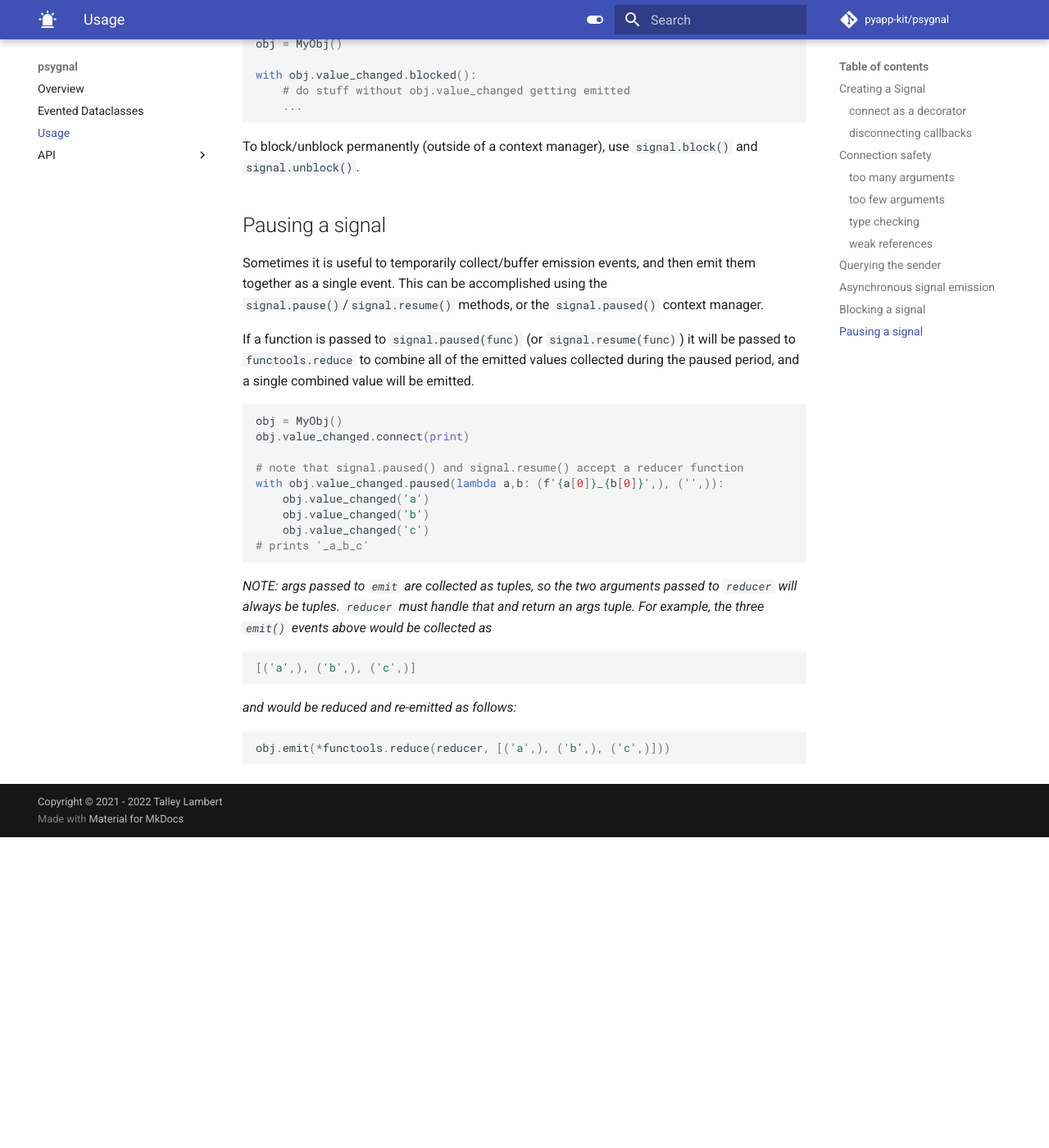
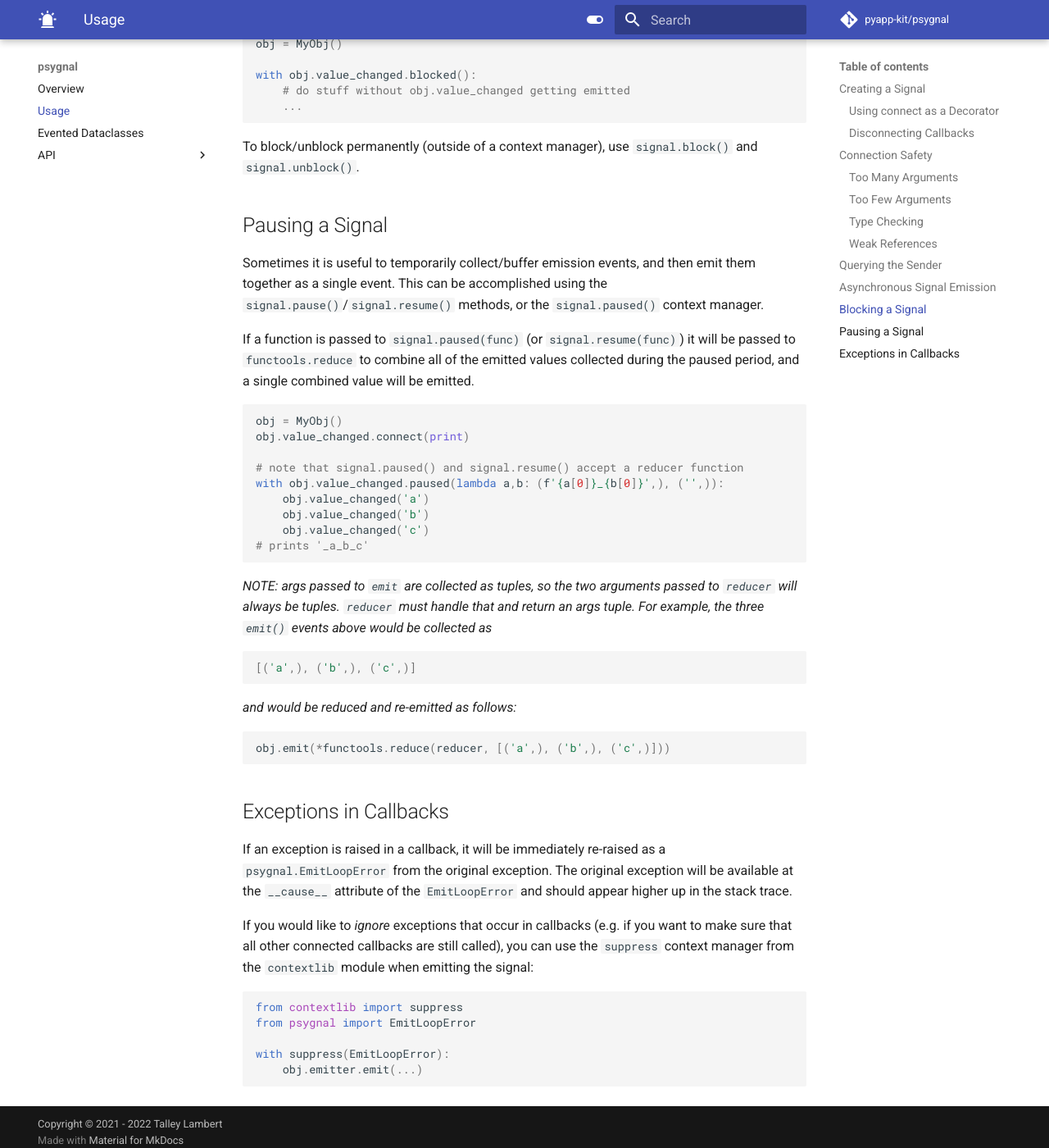
Before and after one commit to pyapp-kit/psygnal, an MkDocs documentation site: the page built from docs/usage.md, in a window 1280 px wide and 1400 px high, scrolled down 5497 px. Shown: the whole window at 82% size. Built offline with MkDocs 1.6.1 and Material for MkDocs 9.7.7, drawn with Linux system fonts in a browser that asks for light colours; comment, search, counter and statistics services are not loaded; before the commit the page ends 6518 px from its top, so only the background shows below that; some of the changed text lies outside the part shown.

Commit message:
docs: upate docs a bit

````diff
--- a/docs/usage.md
+++ b/docs/usage.md
@@ -61,7 +61,7 @@
 obj.set_value('hello!')  # prints: 'The new value is 'hello!'
 ```
 
-### `connect` as a decorator
+### Using `connect` as a Decorator
 
 `.connect()` returns the object that it is passed, and so
 can be used as a decorator.
@@ -74,7 +74,7 @@
 obj.set_value('world!') # prints: "I also received: 'world!'"
 ```
 
-### disconnecting callbacks
+### Disconnecting Callbacks
 
 Callbacks can be disconnected using
 [`disconnect`][psygnal.SignalInstance.disconnect]
@@ -83,12 +83,12 @@
 obj.value_changed.disconnect(on_value_changed)
 ```
 
-## Connection safety
+## Connection Safety
 
 The [`connect`][psygnal.SignalInstance.connect] method provides
 a number of "safety" measures:
 
-### too many arguments
+### Too Many Arguments
 
 By default `psygnal` prevents you from connecting a callback function that is
 ***guaranteed to fail*** due to an incompatible number of positional arguments.
@@ -115,7 +115,7 @@
 *Note: Positional argument checking can be disabled with `connect(...,
 check_nargs=False)`*
 
-### too few arguments
+### Too Few Arguments
 
 While a callback may not require *more* positional arguments than the signature
 of the `Signal` to which it is connecting, it *may* accept less. Extra arguments
@@ -136,7 +136,7 @@
 obj.value_changed.emit('hi')  # prints: "{}"
 ```
 
-### type checking
+### Type Checking
 
 For type safety when connecting slots, use `check_types=True` when connecting a
 callback.  Recall that our signal was declared as accepting a string
@@ -164,9 +164,9 @@
 *Note: unlike Qt, `psygnal` does **not** perform any type coercion when emitting
 a value.*
 
-### weak references
+### Weak References
 
-psygnal tries very hard not to hold strong references to connected objects.
+Psygnal tries very hard not to hold strong references to connected objects.
 In the simplest case, if you connect a bound method as a callback to a signal
 instance:
 
@@ -205,10 +205,9 @@
 signal.connect_setatttr(obj, 'x')
 ```
 
-## Querying the sender
+## Querying the Sender
 
-Your callback may occasionally need to know which signal
-invoked the callback.
+Your callback may occasionally need to know which signal invoked the callback.
 
 Similar to Qt's [`QObject.sender()`](https://doc.qt.io/qt-5/qobject.html#sender)
 method, a callback can query the sender using the `Signal.sender()` class
@@ -232,7 +231,7 @@
 *If you want the actual signal instance that is emitting the signal
 (`obj.value_changed` in the above example), use `Signal.current_emitter()`.*
 
-## Asynchronous signal emission
+## Asynchronous Signal Emission
 
 There is experimental support for calling all connected slots in another
 thread, using `emit(..., asynchronous=True)`
@@ -282,7 +281,7 @@
 used during important state mutations) it is not guaranteed.  Please use at your
 own risk. Issues/PRs welcome.
 
-## Blocking a signal
+## Blocking a Signal
 
 To temporarily block a signal, use the `signal.blocked()` context context manager:
 
@@ -297,7 +296,7 @@
 To block/unblock permanently (outside of a context manager), use `signal.block()`
 and `signal.unblock()`.
 
-## Pausing a signal
+## Pausing a Signal
 
 Sometimes it is useful to temporarily collect/buffer emission events, and then emit
 them together as a single event.  This can be accomplished using the
@@ -333,3 +332,23 @@
 ```python
 obj.emit(*functools.reduce(reducer, [('a',), ('b',), ('c',)]))
 ```
+
+## Exceptions in Callbacks
+
+If an exception is raised in a callback, it will be immediately re-raised as a
+`psygnal.EmitLoopError` from the original exception.  The original exception
+will be available at the `__cause__` attribute of the `EmitLoopError` and
+should appear higher up in the stack trace.
+
+If you would like to *ignore* exceptions that occur in callbacks (e.g. if you
+want to make sure that all other connected callbacks are still called), you can
+use the `suppress` context manager from the `contextlib` module when emitting
+the signal:
+
+```python
+from contextlib import suppress
+from psygnal import EmitLoopError
+
+with suppress(EmitLoopError):
+    obj.emitter.emit(...)
+```
--- a/mkdocs.yml
+++ b/mkdocs.yml
@@ -16,6 +16,19 @@
 
 watch:
   - src/psygnal
+
+nav:
+  - Overview: index.md
+  - Usage: usage.md
+  - Evented Dataclasses: dataclasses.md
+  - API:
+    - Core API: API/index.md
+    - Dataclass Descriptor: API/evented.md
+    - Evented Pydantic Model: API/model.md
+    - Evented Containers: API/containers.md
+    - Throttling & Debouncing: API/throttler.md
+    - Proxy Objects: API/proxy.md
+    - Utilities: API/utilities.md
 
 theme:
   icon:
````
Also changed, not shown: docs/API/index.md (+1 -0 lines), 1 other file.
